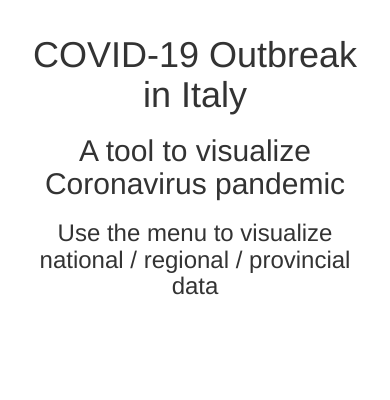
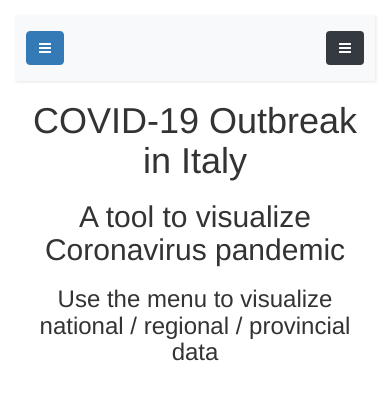
Before and after one commit to fabriziomiano/covid-app, a Flask app: page / in a window 390 px wide. Shown: the top 400 px of the page. Run offline with Flask 2, Linux system fonts and the light colour scheme; some libraries are stand-ins or nearby versions.

Commit message:
add navbar for mobile usage

```diff
--- a/covid/templates/page-content.html
+++ b/covid/templates/page-content.html
@@ -1,7 +1,7 @@
 <!-- Page Content  -->
 <div id="content" class="p-4 p-md-5">
 
-    <!-- <nav class="navbar navbar-expand-lg navbar-light bg-light">
+    <nav class="navbar navbar-expand-lg navbar-light bg-light">
         <div class="container-fluid">
 
             <button type="button" id="sidebarCollapse" class="btn btn-primary">
@@ -28,7 +28,7 @@
                 </ul>
             </div>
         </div>
-    </nav> -->
+    </nav>
 
     <h1 class="mb-4" align="center">{{ title }}</h1>
     {% if pagetype == "home" %}
```
